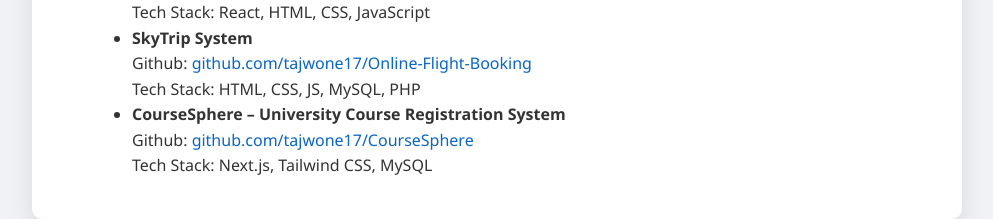
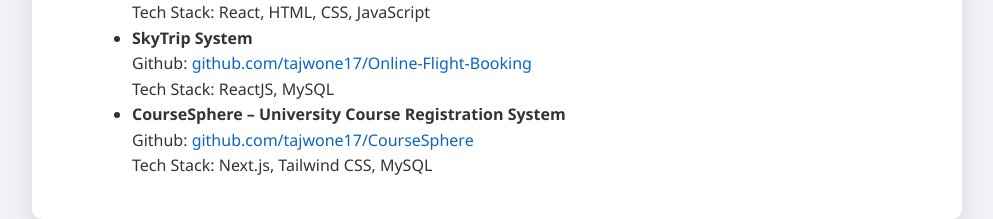
Before and after one commit to tajwone17/My-Resume, a plain HTML site: page index.html in a window 1280 px wide. Shown: the part 1622-1841 px from the top of the page, without its empty margins (143-1136 px from the left). Drawn offline with Linux system fonts and the light colour scheme.

Commit message:
Update project tech stack in index.html for accuracy

```diff
--- a/index.html
+++ b/index.html
@@ -133,7 +133,7 @@
             <a href="https://github.com/tajwone17/Online-Flight-Booking"
               >github.com/tajwone17/Online-Flight-Booking</a
             ><br />
-            Tech Stack: HTML, CSS, JS, MySQL, PHP
+            Tech Stack: ReactJS, MySQL
           </li>
           <li>
             <strong>CourseSphere – University Course Registration System</strong
```
